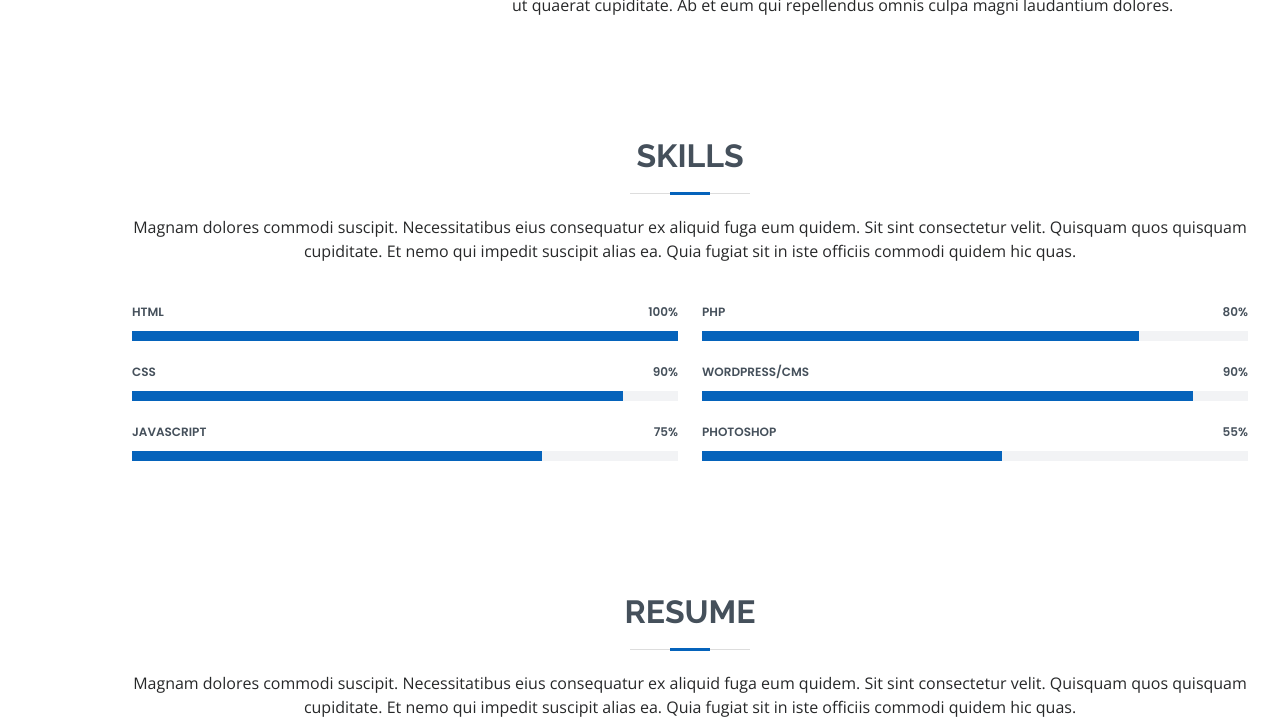
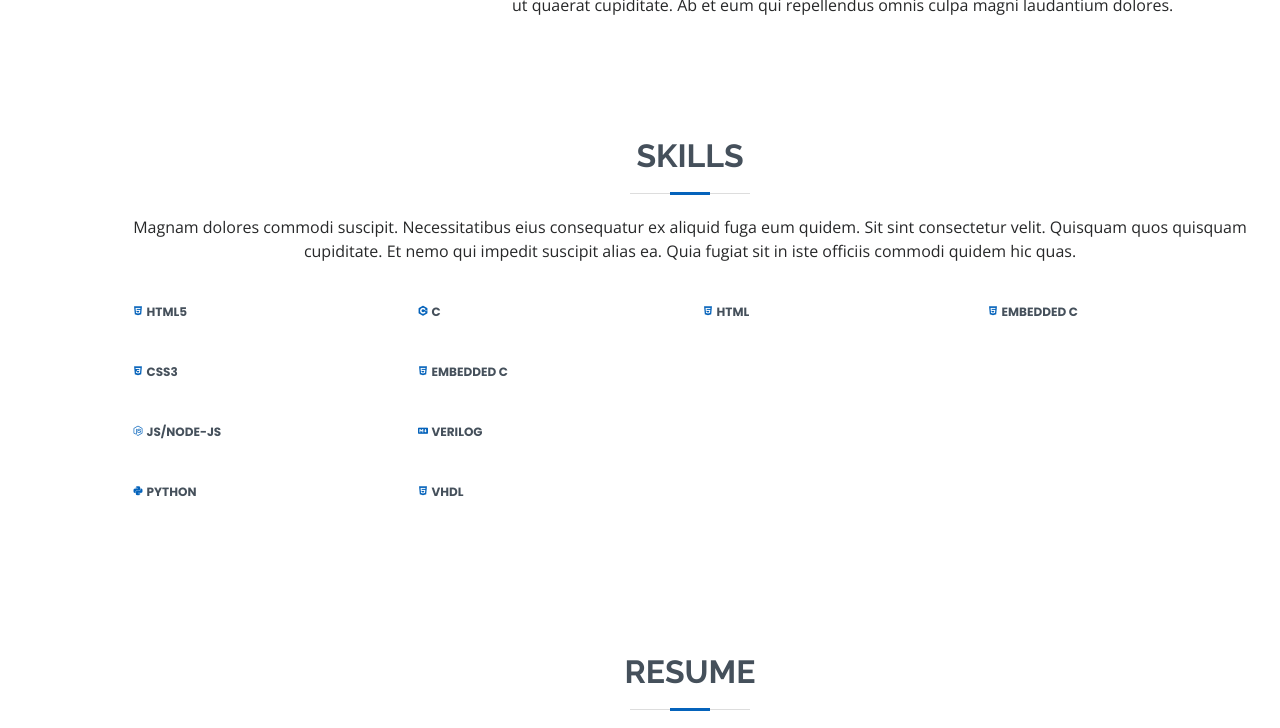
Before and after one commit to 100rabhsrivastava/100rabh, a plain HTML site: page MyResume/index.html in a window 1280 px wide. Shown: the part 1327-2055 px from the top of the page. Drawn offline with nearby package versions, Linux system fonts and the light colour scheme; files whose address does not match are found by name.

Commit message:
--- Auto-Git Commit ---

```diff
--- a/MyResume/assets/css/style.css
+++ b/MyResume/assets/css/style.css
@@ -476,7 +476,7 @@ section {
   margin: 0;
   text-transform: uppercase;
   display: block;
-  font-weight: 600;
+  font-weight: 1000;
   font-family: "Poppins", sans-serif;
   color: #45505b;
 }
--- a/MyResume/index.html
+++ b/MyResume/index.html
@@ -84,8 +84,7 @@
           <div class="col-lg-8 pt-4 pt-lg-0 content">
             <h3>Electronics Engineer &amp; Web Developer.</h3>
             <p class="font-italic">
-              Lorem ipsum dolor sit amet, consectetur adipiscing elit, sed do eiusmod tempor incididunt ut labore et dolore
-              magna aliqua.
+              To work for an organization where I can contribute my knowledge and skills to the organization and enhance my experience by learning and team work.
             </p>
             <div class="row">
               <div class="col-lg-6">
@@ -174,55 +173,85 @@
 
         <div class="row skills-content">
 
-          <div class="col-lg-6">
+          <div class="col-lg-3">
 
             <div class="progress">
-              <span class="skill">HTML <i class="val">100%</i></span>
-              <div class="progress-bar-wrap">
+              <span class="skill"><i style="color:#0563bb" class="bx bxl-html5"></i> HTML5 </span>
+              <!-- <div class="progress-bar-wrap">
                 <div class="progress-bar" role="progressbar" aria-valuenow="100" aria-valuemin="0" aria-valuemax="100"></div>
-              </div>
+              </div> -->
+            </div>
+            <div class="progress">
+              <span class="skill"><i style="color:#0563bb" class="bx bxl-css3"></i> CSS3 </span>
+              <!-- <div class="progress-bar-wrap">
+                <div class="progress-bar" role="progressbar" aria-valuenow="100" aria-valuemin="0" aria-valuemax="100"></div>
+              </div> -->
+            </div>
+            <div class="progress">
+              <span class="skill"><i style="color:#0563bb" class="bx bxl-nodejs"></i> Js/Node-js </span>
+              <!-- <div class="progress-bar-wrap">
+                <div class="progress-bar" role="progressbar" aria-valuenow="100" aria-valuemin="0" aria-valuemax="100"></div>
+              </div> -->
+            </div>
+            <div class="progress">
+              <span class="skill"><i style="color:#0563bb" class="bx bxl-python"></i> Python </span>
+              <!-- <div class="progress-bar-wrap">
+                <div class="progress-bar" role="progressbar" aria-valuenow="100" aria-valuemin="0" aria-valuemax="100"></div>
+              </div> -->
+            </div>
+
+
+
+          </div>
+          <div class="col-lg-3">
+
+            <div class="progress">
+              <span class="skill"><i style="color:#0563bb" class="bx bxl-c-plus-plus"></i> C </span>
+
             </div>
 
             <div class="progress">
-              <span class="skill">CSS <i class="val">90%</i></span>
-              <div class="progress-bar-wrap">
-                <div class="progress-bar" role="progressbar" aria-valuenow="90" aria-valuemin="0" aria-valuemax="100"></div>
-              </div>
+              <span class="skill"><i style="color:#0563bb" class="bx bxl-html5"></i> Embedded C </span>
+
+            </div>
+            <div class="progress">
+              <span class="skill"><i style="color:#0563bb" class="bx bxl-markdown"></i> Verilog </span>
+
+            </div>
+            <div class="progress">
+              <span class="skill"><i style="color:#0563bb" class="bx bxl-html5"></i> Vhdl </span>
+
             </div>
 
-            <div class="progress">
-              <span class="skill">JavaScript <i class="val">75%</i></span>
-              <div class="progress-bar-wrap">
-                <div class="progress-bar" role="progressbar" aria-valuenow="75" aria-valuemin="0" aria-valuemax="100"></div>
-              </div>
-            </div>
+
 
           </div>
 
-          <div class="col-lg-6">
+          <div class="col-lg-3">
 
             <div class="progress">
-              <span class="skill">PHP <i class="val">80%</i></span>
-              <div class="progress-bar-wrap">
-                <div class="progress-bar" role="progressbar" aria-valuenow="80" aria-valuemin="0" aria-valuemax="100"></div>
-              </div>
+              <span class="skill"><i style="color:#0563bb" class="bx bxl-html5"></i> HTML </span>
+              <!-- <div class="progress-bar-wrap">
+                <div class="progress-bar" role="progressbar" aria-valuenow="100" aria-valuemin="0" aria-valuemax="100"></div>
+              </div> -->
             </div>
 
+
+
+          </div>
+          <div class="col-lg-3">
+
             <div class="progress">
-              <span class="skill">WordPress/CMS <i class="val">90%</i></span>
-              <div class="progress-bar-wrap">
-                <div class="progress-bar" role="progressbar" aria-valuenow="90" aria-valuemin="0" aria-valuemax="100"></div>
-              </div>
+              <span class="skill"><i style="color:#0563bb" class="bx bxl-html5"></i> Embedded C </span>
+              <!-- <div class="progress-bar-wrap">
+                <div class="progress-bar" role="progressbar" aria-valuenow="100" aria-valuemin="0" aria-valuemax="100"></div>
+              </div> -->
             </div>
 
-            <div class="progress">
-              <span class="skill">Photoshop <i class="val">55%</i></span>
-              <div class="progress-bar-wrap">
-                <div class="progress-bar" role="progressbar" aria-valuenow="55" aria-valuemin="0" aria-valuemax="100"></div>
-              </div>
-            </div>
+
 
           </div>
+
 
         </div>
 
```
